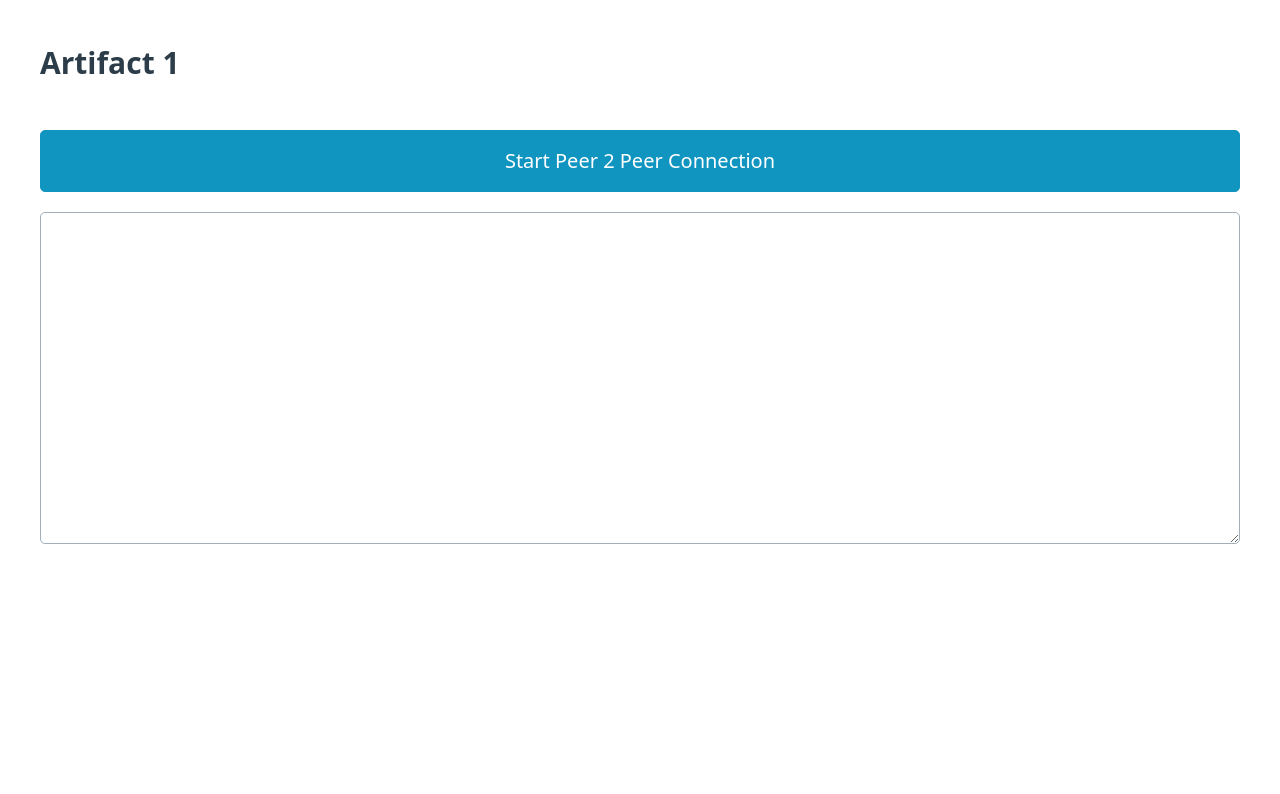
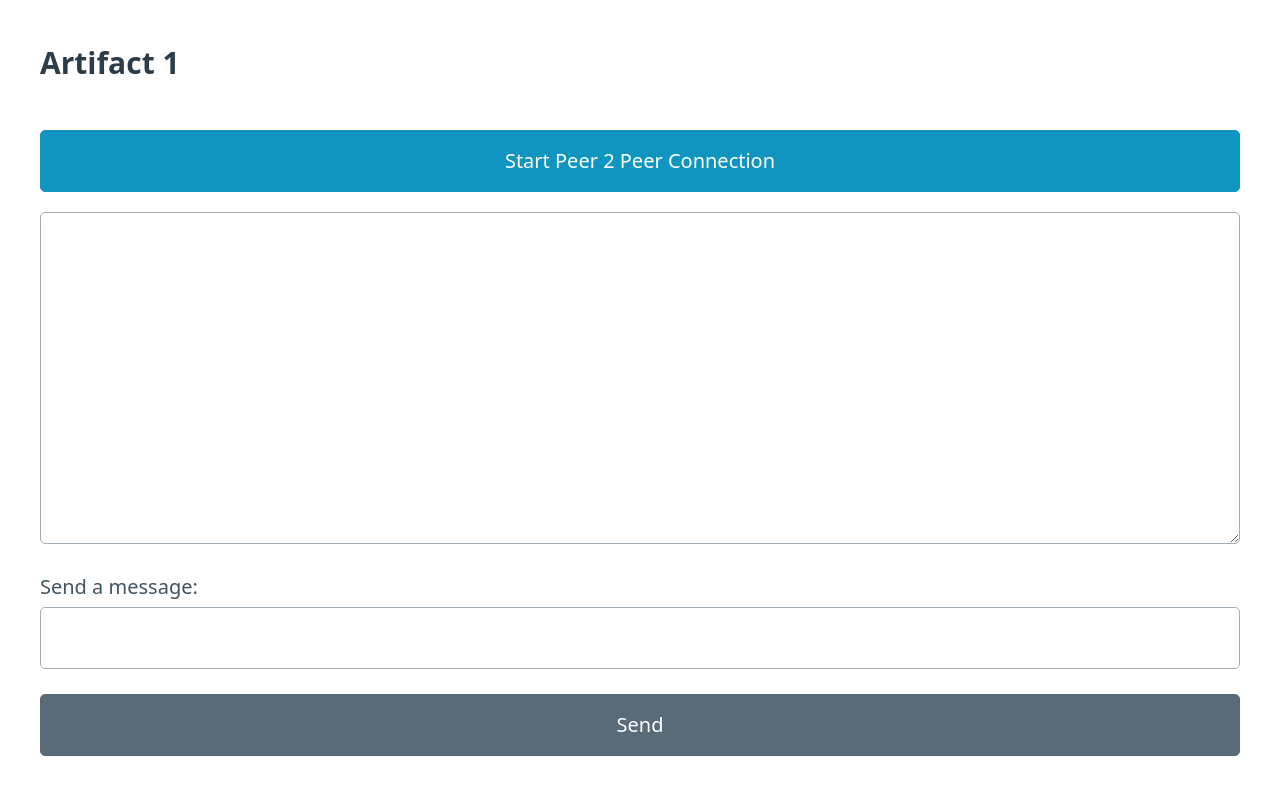
Before and after one commit to popkinj/webrtc, a SvelteKit app: page /artifact1 in a window 1280 px wide. Shown: the top 794 px of the page. Built offline with nearby package versions, Linux system fonts and the light colour scheme.

Commit message:
Sending data back and forth

```diff
--- a/src/routes/artifact1/+page.svelte
+++ b/src/routes/artifact1/+page.svelte
@@ -6,6 +6,7 @@
   let signalAccept = '';
   let peerConnection;
   let dataChannel;
+  let txtMessage = '';
 
   const config = {
     iceServers: [
@@ -26,11 +27,6 @@
 
   // Function to start a webrtc peer 2 peer connection
   const startP2P = async () => {
-    // Listen for messages
-    dataChannel.addEventListener('message', (event) => {
-      console.log(`Message from DataChannel '${dataChannel.label}'`);
-    });
-
     // Create an offer
     const offer = await peerConnection.createOffer();
     await peerConnection.setLocalDescription(offer);
@@ -45,11 +41,23 @@
   };
 
   const acceptP2P = async () => {
+    // Listen for messages
+    dataChannel.addEventListener('message', (event) => {
+      console.log(event.data);
+    });
+
+    console.log('accept')
     await peerConnection.setRemoteDescription({
       type: 'answer',
       sdp: signalAccept
     });
+    console.log('accepted')
   };
+
+  const send = () => {
+    dataChannel.send(txtMessage);
+  };
+
 </script>
 
 <h3>Artifact 1</h3>
@@ -70,3 +78,18 @@
     {/if}
   </div>
 {/if}
+
+<!--
+  This is for testing
+-->
+{#if true}
+
+<!-- {#if peerConnection?.connectionState === 'connected'} -->
+  <div>
+    <label>
+      Send a message:
+      <input type="text" bind:value={txtMessage}/>
+    </label>
+    <button class="secondary" on:click={send}>Send</button>
+  </div>
+{/if}
```
Also changed, not shown: src/routes/artifact2/+page.svelte (+26 -1 lines).
